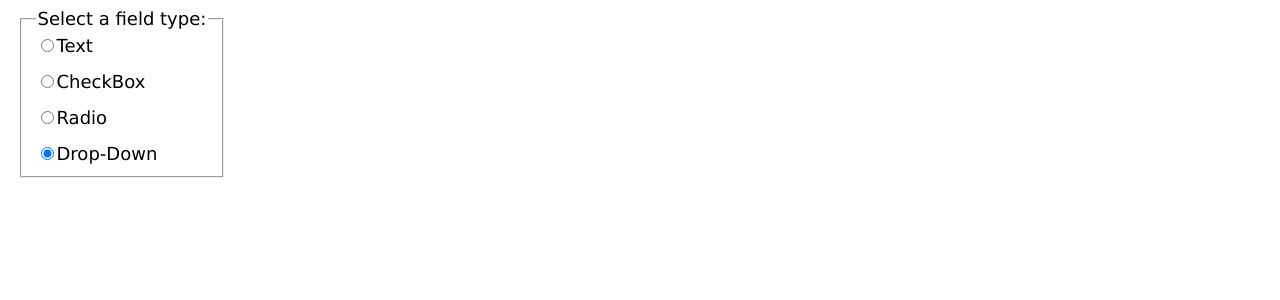
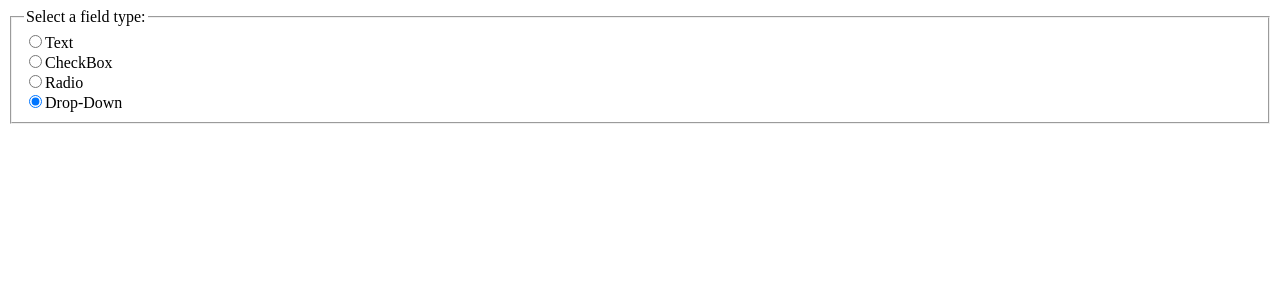
Before and after one commit to alimhp021/Formaloo, a React (Vite) app in the folder front-end/: page / in a window 1280 px wide. Shown: the top 300 px of the page. Built offline with nearby package versions, Linux system fonts and the light colour scheme.

Commit message:
Revert "test"
This reverts commit f0c84b8d4fc90a6c472f34d0d91aab74e463f01c.

```diff
--- a/front-end/src/App.css
+++ b/front-end/src/App.css
@@ -1,22 +1,2 @@
-.App {
-  text-align: center;
-  display: flex;
-  padding-inline: 10px;
-  font-family: "Lucida Sans", "Lucida Sans Regular", "Lucida Grande",
-    "Lucida Sans Unicode", Geneva, Verdana, sans-serif;
-  font-size: large;
+main {
 }
-.App .SidePanelForm {
-  width: 20%;
-  display: flex;
-  flex-direction: column;
-  align-items: start;
-  gap: 15px;
-}
-.App .FieldSelection {
-  display: flex;
-  flex-direction: column;
-  justify-content: start;
-  align-items: start;
-  gap: 15px;
-}
```
